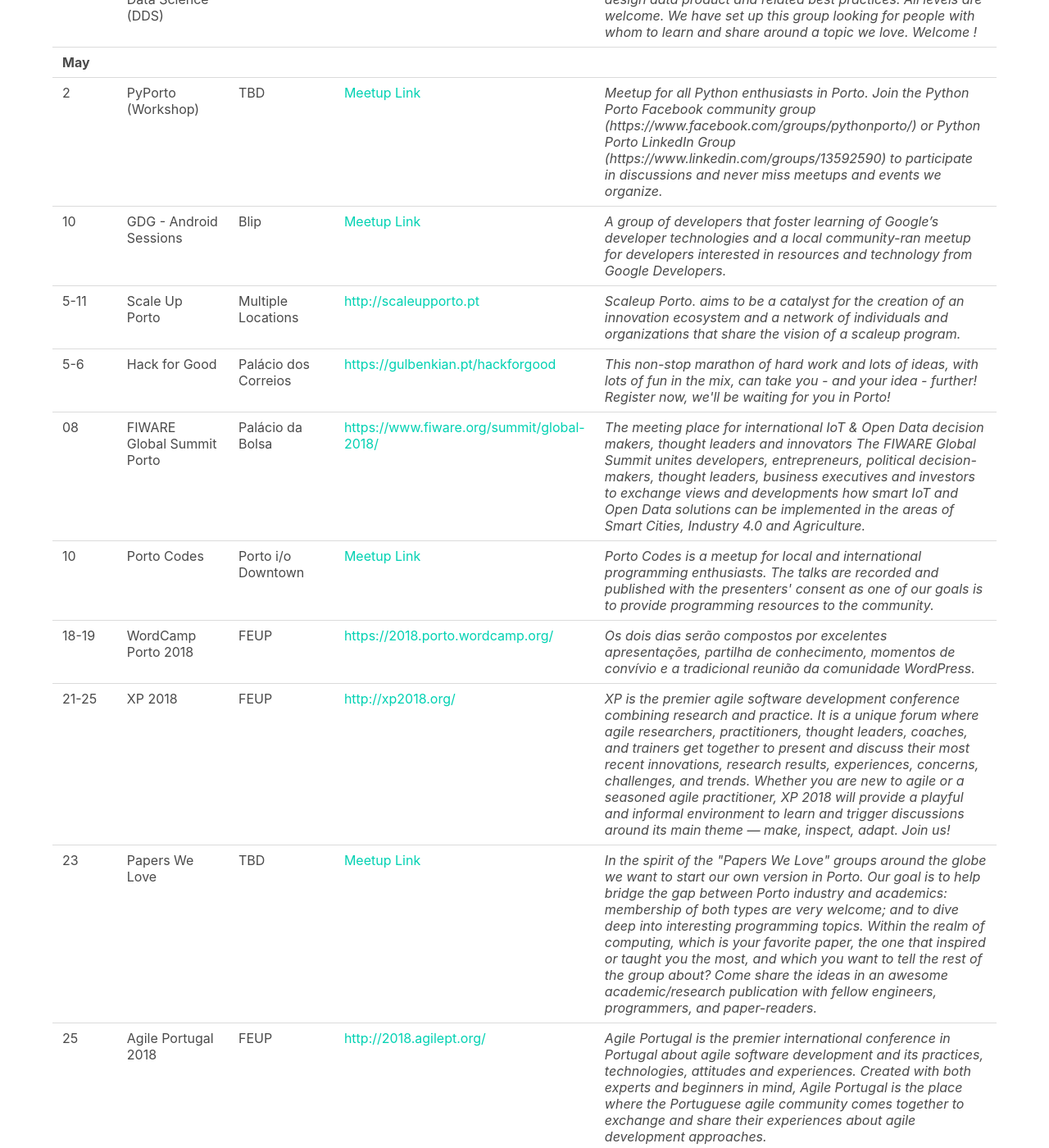
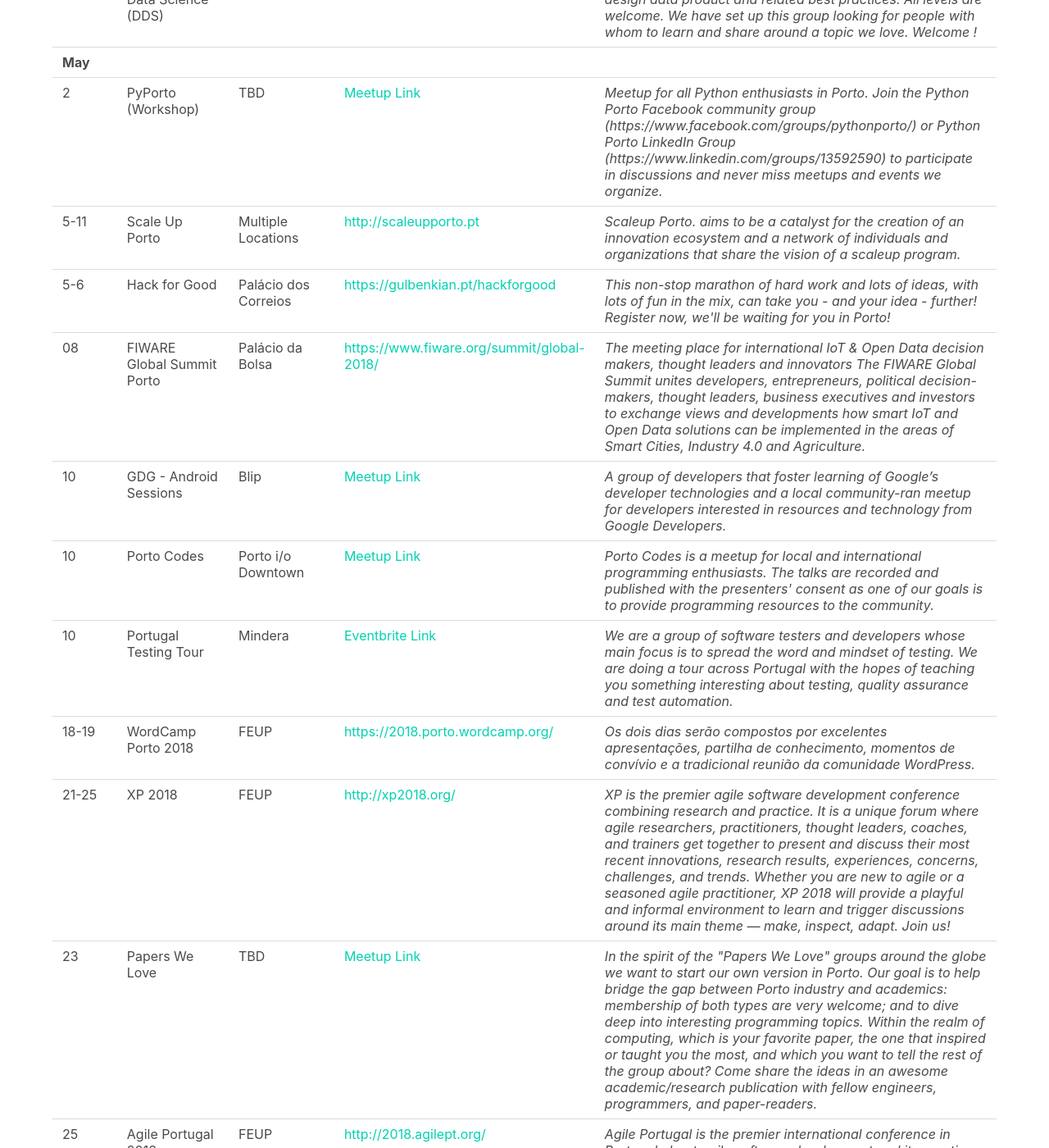
Before and after one commit to DevOpsPorto/devopsporto.github.io, a Jekyll site: the page built from events.html, in a window 1280 px wide and 1400 px high, scrolled down 3538 px. Shown: the whole window at 82% size. Built offline with Jekyll 4.4.1, drawn with Linux system fonts in a browser that asks for light colours; some of the changed text lies outside the part shown.

Commit message:
Add Portugal Testing tour meetup and order events in May

```diff
--- a/events.html
+++ b/events.html
@@ -170,7 +170,7 @@
             </td>
             <td>
                 <i>A group of friends that decided to contribute to the community by starting to organize events where we could gather everyone interested in all the topics regarding testing.
-                    At each event we start with one or two presentations and then discuss these and other themes along with a coffee break provided by the host company..</i>
+                    At each event we start with one or two presentations and then discuss these and other themes along with a coffee break provided by the host company.</i>
             </td>
         </tr>
         <tr>
@@ -313,18 +313,6 @@
                 </td>
         </tr>
         <tr>
-            <td>10</td>
-            <td>GDG - Android Sessions</td>
-            <td>Blip</td>
-                <td>
-                    <a href="https://www.meetup.com/pt-BR/GDG-Porto/events/249908180/" target="_blank">Meetup Link</a>
-                </td>
-                <td>
-                    <i>A group of developers that foster learning of Google’s developer technologies and a local community-ran meetup for developers interested in resources and technology from Google Developers.
-                    </i>
-                </td>
-        </tr>
-        <tr>
             <td>5-11</td>
             <td>Scale Up Porto</td>
             <td>Multiple Locations</td>
@@ -365,6 +353,18 @@
         </tr>
         <tr>
             <td>10</td>
+            <td>GDG - Android Sessions</td>
+            <td>Blip</td>
+                <td>
+                    <a href="https://www.meetup.com/pt-BR/GDG-Porto/events/249908180/" target="_blank">Meetup Link</a>
+                </td>
+                <td>
+                    <i>A group of developers that foster learning of Google’s developer technologies and a local community-ran meetup for developers interested in resources and technology from Google Developers.
+                    </i>
+                </td>
+        </tr>
+        <tr>
+            <td>10</td>
             <td>Porto Codes</td>
             <td>Porto i/o Downtown</td>
                 <td>
@@ -373,6 +373,18 @@
                 <td>
                     <i>Porto Codes is a meetup for local and international programming enthusiasts. The talks are recorded and published with the presenters' consent as one of our goals is to provide programming resources to the community.</i>
                 </td>
+        </tr>
+        <tr>
+            <td>10</td>
+            <td>Portugal Testing Tour</td>
+            <td>Mindera</td>
+            <td>
+                <a href="https://www.eventbrite.com/e/portugal-testing-tour-porto-tickets-45193414720" target="_blank">Eventbrite Link</a>
+            </td>
+            <td>
+                <i>We are a group of software testers and developers whose main focus is to spread the word and mindset of testing.
+                    We are doing a tour across Portugal with the hopes of teaching you something interesting about testing, quality assurance and test automation.</i>
+            </td>
         </tr>
         <tr>
             <td>18-19</td>
```
